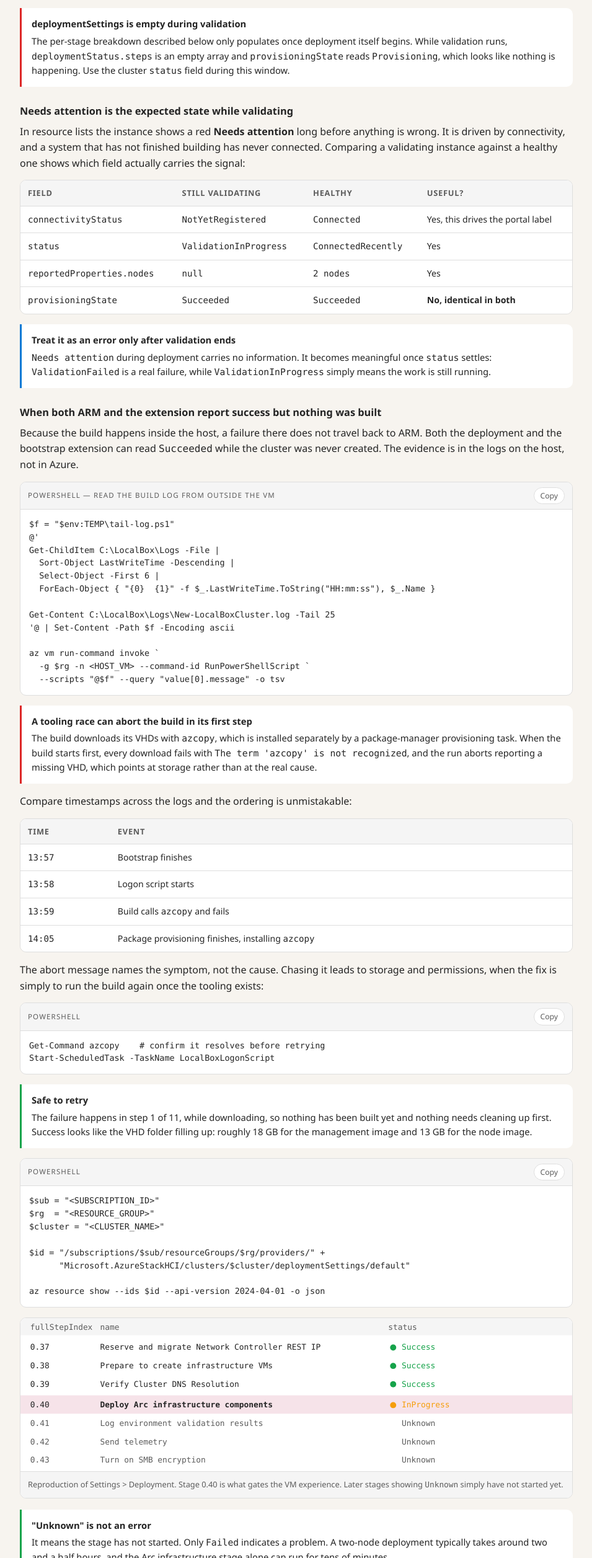
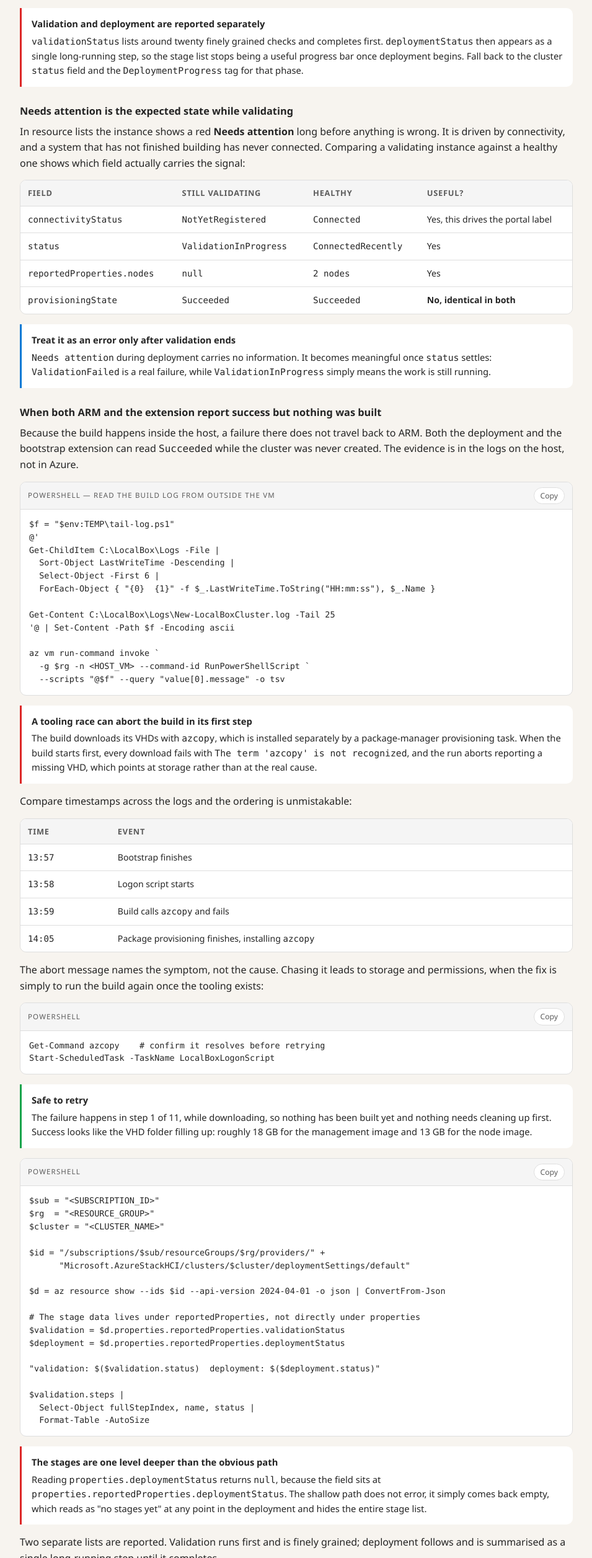
Before and after one commit to ibranibeny/azure-localbox-deployment-guide, a plain HTML site: page index.html in a window 1280 px wide. Shown: the part 8480-10993 px from the top of the page at 62% size, without its empty margins (312-1267 px from the left). Drawn offline with Linux system fonts and the light colour scheme.

Commit message:
fix: read deployment stages from the path that actually holds them
The monitoring command pointed at properties.deploymentStatus, which is
always null. The data sits one level deeper, at
properties.reportedProperties.deploymentStatus, alongside a separate
validationStatus.

The shallow path does not error. It returns nothing, which reads as no
stages yet at every point in the deployment and hides the stage list
entirely. That produced a second wrong conclusion in this guide, that
deploymentSettings stays empty during validation. It does not; roughly
twenty validation checks with timings were there the whole time.

Also record that the two lists behave differently: validation is finely
grained, while deployment collapses into a single long-running step, so
the stage list stops working as a progress bar once deployment starts.

```diff
--- a/index.html
+++ b/index.html
@@ -519,11 +519,11 @@
       </div>
 
       <div class="note warn">
-        <strong>deploymentSettings is empty during validation</strong>
-        The per-stage breakdown described below only populates once deployment itself begins. While validation runs,
-        <code>deploymentStatus.steps</code> is an empty array and <code>provisioningState</code> reads
-        <code>Provisioning</code>, which looks like nothing is happening. Use the cluster <code>status</code> field
-        during this window.
+        <strong>Validation and deployment are reported separately</strong>
+        <code>validationStatus</code> lists around twenty finely grained checks and completes first.
+        <code>deploymentStatus</code> then appears as a single long-running step, so the stage list stops being a
+        useful progress bar once deployment begins. Fall back to the cluster <code>status</code> field and the
+        <code>DeploymentProgress</code> tag for that phase.
       </div>
 
       <h3>Needs attention is the expected state while validating</h3>
@@ -627,7 +627,53 @@
 $id = "/subscriptions/$sub/resourceGroups/$rg/providers/" +
       "Microsoft.AzureStackHCI/clusters/$cluster/deploymentSettings/default"
 
-az resource show --ids $id --api-version 2024-04-01 -o json</pre>
+$d = az resource show --ids $id --api-version 2024-04-01 -o json | ConvertFrom-Json
+
+# The stage data lives under reportedProperties, not directly under properties
+$validation = $d.properties.reportedProperties.validationStatus
+$deployment = $d.properties.reportedProperties.deploymentStatus
+
+"validation: $($validation.status)  deployment: $($deployment.status)"
+
+$validation.steps |
+  Select-Object fullStepIndex, name, status |
+  Format-Table -AutoSize</pre>
+      </div>
+
+      <div class="note warn">
+        <strong>The stages are one level deeper than the obvious path</strong>
+        Reading <code>properties.deploymentStatus</code> returns <code>null</code>, because the field sits at
+        <code>properties.reportedProperties.deploymentStatus</code>. The shallow path does not error, it simply comes
+        back empty, which reads as "no stages yet" at any point in the deployment and hides the entire stage list.
+      </div>
+
+      <p>
+        Two separate lists are reported. Validation runs first and is finely grained; deployment follows and is
+        summarised as a single long-running step until it completes.
+      </p>
+
+      <div class="table-wrap">
+        <table>
+          <thead><tr><th>fullStepIndex</th><th>Validation stage</th><th>Status</th></tr></thead>
+          <tbody>
+            <tr><td class="mono">0</td><td>Remote Management</td><td><span class="state ok">Success</span></td></tr>
+            <tr><td class="mono">10</td><td>Connectivity</td><td><span class="state ok">Success</span></td></tr>
+            <tr><td class="mono">20</td><td>External Active Directory</td><td><span class="state ok">Success</span></td></tr>
+            <tr><td class="mono">50</td><td>Network Configuration</td><td><span class="state ok">Success</span></td></tr>
+            <tr><td class="mono">90</td><td>Arc Integration</td><td><span class="state ok">Success</span></td></tr>
+            <tr><td class="mono">120</td><td>Local Identity Validation</td><td><span class="state wait">Skipped</span></td></tr>
+            <tr><td class="mono">150</td><td>Add hosts to domain and create cluster object</td><td><span class="state ok">Success</span></td></tr>
+            <tr><td class="mono">170</td><td>Cluster Validation</td><td><span class="state ok">Success</span></td></tr>
+            <tr><td class="mono">190</td><td>Storage Validation</td><td><span class="state ok">Success</span></td></tr>
+          </tbody>
+        </table>
+      </div>
+
+      <div class="note">
+        <strong>Skipped is not a failure</strong>
+        Stages that do not apply to your configuration report <code>Skipped</code>. Only <code>Error</code> warrants
+        action. Each entry also carries <code>startTimeUtc</code> and <code>endTimeUtc</code>, which is the most
+        reliable way to see where time is actually going.
       </div>
 
       <figure>
```
